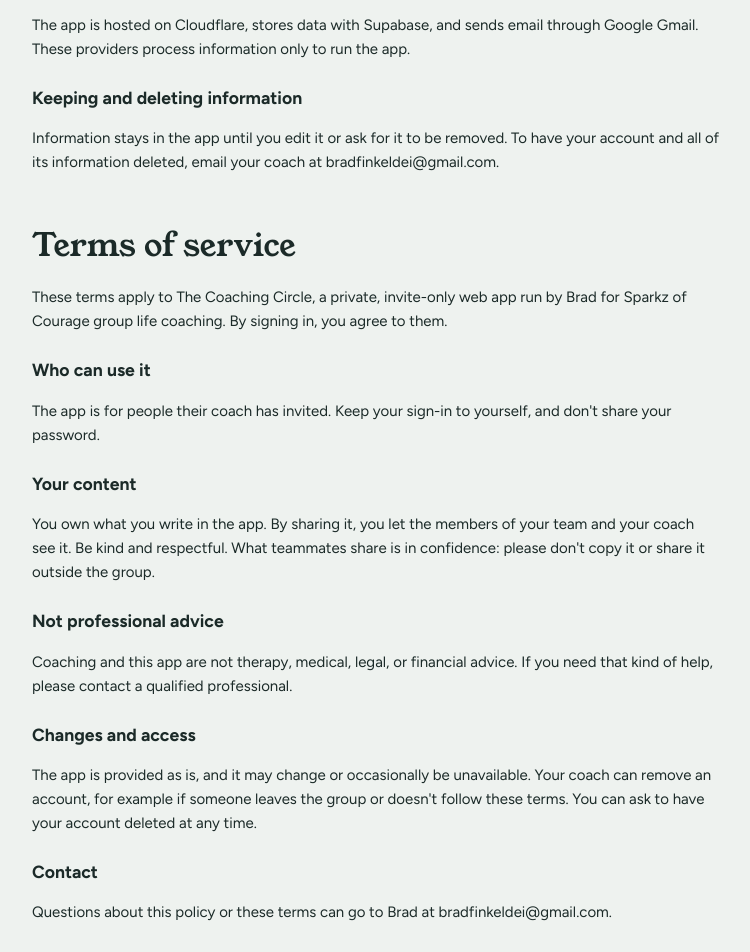
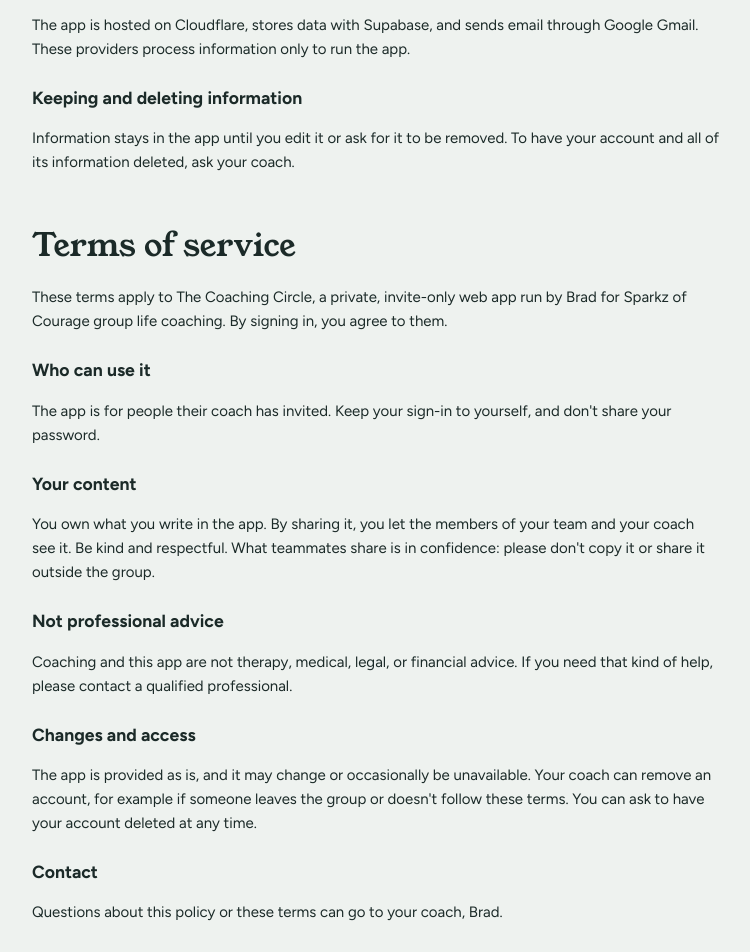
Before and after one commit to bradfinkeldei-hub/repository, a Next.js app: page /privacy in a window 1280 px wide. Shown: the part 800-1752 px from the top of the page, without its empty margins (264-1014 px from the left). Built offline with nearby package versions, Linux system fonts and the light colour scheme.

Commit message:
Take the email address off the privacy and terms page
Co-Authored-By: Claude Opus 5.5 <noreply@anthropic.com>
Claude-Session: https://claude.ai/code/session_013kj9ybZBuNH6W8ZcmtMRuQ

```diff
--- a/src/app/privacy/page.tsx
+++ b/src/app/privacy/page.tsx
@@ -1,8 +1,6 @@
 import Link from "next/link";
 
 export const metadata = { title: "Privacy policy and terms · The Coaching Circle" };
-
-const CONTACT = "bradfinkeldei@gmail.com";
 
 /** Public page, linked from Google's sign-in screen. Keep in step with the copy on the Carrd site. */
 export default function PrivacyPage() {
@@ -29,7 +27,7 @@ export default function PrivacyPage() {
       <h2>Service providers</h2>
       <p>The app is hosted on Cloudflare, stores data with Supabase, and sends email through Google Gmail. These providers process information only to run the app.</p>
       <h2>Keeping and deleting information</h2>
-      <p>Information stays in the app until you edit it or ask for it to be removed. To have your account and all of its information deleted, email your coach at {CONTACT}.</p>
+      <p>Information stays in the app until you edit it or ask for it to be removed. To have your account and all of its information deleted, ask your coach.</p>
 
       <h1 id="terms">Terms of service</h1>
       <p>These terms apply to The Coaching Circle, a private, invite-only web app run by Brad for Sparkz of Courage group life coaching. By signing in, you agree to them.</p>
@@ -42,7 +40,7 @@ export default function PrivacyPage() {
       <h2>Changes and access</h2>
       <p>The app is provided as is, and it may change or occasionally be unavailable. Your coach can remove an account, for example if someone leaves the group or doesn&apos;t follow these terms. You can ask to have your account deleted at any time.</p>
       <h2>Contact</h2>
-      <p>Questions about this policy or these terms can go to Brad at {CONTACT}.</p>
+      <p>Questions about this policy or these terms can go to your coach, Brad.</p>
     </div>
   );
 }
```
